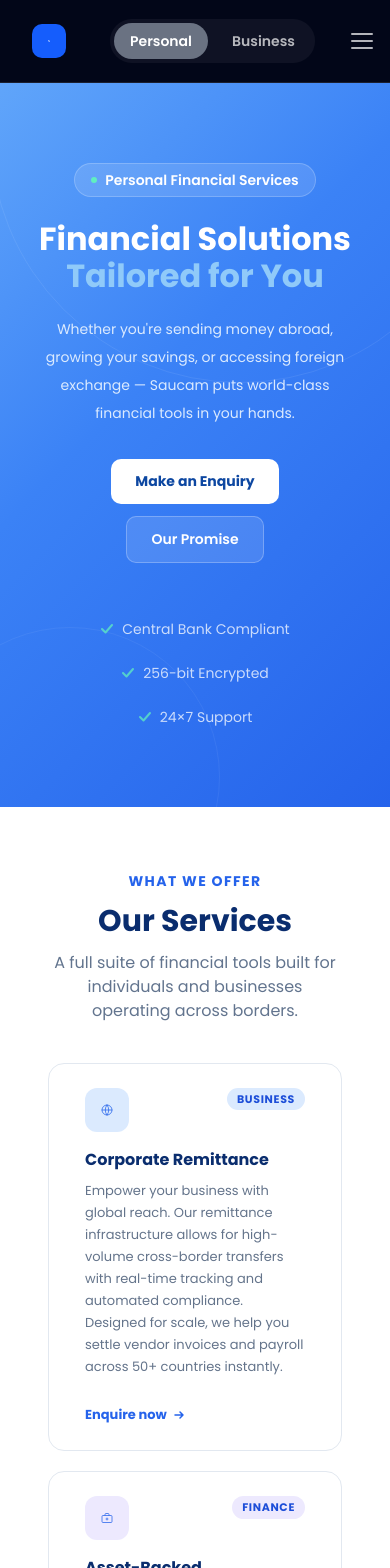
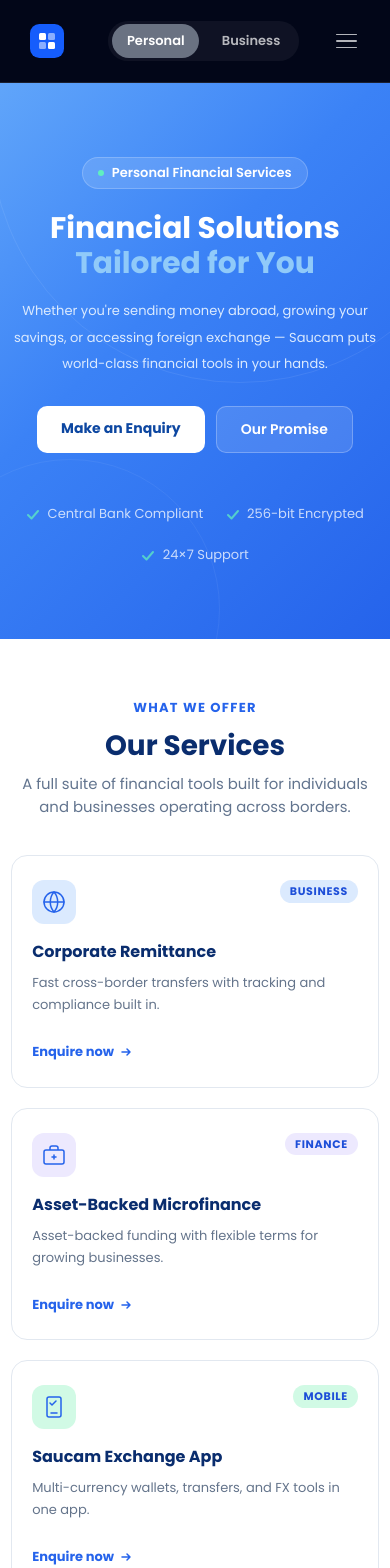
Before and after one commit to BICD-dev/saucam-financials, a Next.js app: page /personal in a window 390 px wide. Shown: the top 1568 px of the page. Built offline with nearby package versions, Linux system fonts and the light colour scheme.

Commit message:
feat: Update layout and responsiveness for Business and Personal pages; refine service card descriptions

```diff
--- a/src/app/business/page.tsx
+++ b/src/app/business/page.tsx
@@ -253,7 +253,7 @@
   return (
     <main className="bg-slate-950 text-white">
       {/* Section 1: Hero */}
-      <div className="min-h-screen px-4 sm:px-6 lg:px-10 grid grid-cols-1 lg:grid-cols-2 gap-10 items-center">
+      <div className="min-h-screen px-3 sm:px-6 lg:px-10 grid grid-cols-1 lg:grid-cols-2 gap-10 items-center">
         <section className="flex flex-col gap-6 items-left justify-center ">
           <p className="text-sm font-semibold text-white bg-slate-800 border border-slate-700 rounded-full w-fit px-4 py-1">
             Africa&apos;s fastest growing financial Institution 2023-2025
@@ -278,7 +278,7 @@
       </div>
 
       {/* Section 2: Features with Sticky Nav */}
-      <div className="relative h-fit bg-blue-100 pb-20 px-3 sm:px-4 md:px-6">
+      <div className="relative h-fit bg-blue-100 pb-20 px-2 sm:px-4 md:px-6">
         <div className="py-14 md:py-20 text-center">
           <h1 className="text-3xl md:text-5xl font-bold text-slate-950">
             All the tools you need to run your
@@ -290,7 +290,7 @@
 
         {/* THE STICKY NAVBAR */}
         <nav className="sticky top-20.5 md:top-22.5 z-40 bg-white/90 backdrop-blur-md border-b border-slate-200 py-3 mb-8 rounded-lg">
-          <ul className="flex gap-3 md:gap-8 md:justify-center overflow-x-auto whitespace-nowrap px-3 md:px-4">
+          <ul className="flex gap-3 md:gap-8 md:justify-center overflow-x-auto whitespace-nowrap px-2 md:px-4">
             {sections.map((sec) => (
               <li key={sec.id}>
                 <a
@@ -310,7 +310,7 @@
         </nav>
 
         {/* Content Sections */}
-        <section className="max-w-6xl mx-auto px-3 sm:px-4 md:px-6">
+        <section className="max-w-6xl mx-auto px-2 sm:px-4 md:px-6">
           {sections.map((sec) => (
             <div
               id={sec.id}
@@ -340,7 +340,7 @@
       </div>
 
       {/* ── Section 3: CTA + Testimonial Slider ─────────────── */}
-      <div className="min-h-screen bg-slate-950 grid grid-cols-1 lg:grid-cols-2 gap-10 md:gap-16 px-4 sm:px-6 lg:px-10 py-16 md:py-24 items-center">
+      <div className="min-h-screen bg-slate-950 grid grid-cols-1 lg:grid-cols-2 gap-10 md:gap-16 px-3 sm:px-6 lg:px-10 py-16 md:py-24 items-center">
         {/* Left — CTA copy */}
         <div className="flex flex-col gap-6">
           <span className="text-blue-400 text-sm font-semibold uppercase tracking-widest">
@@ -539,7 +539,7 @@
         </div>
       </div>
       {/* section 4 */}
-      <div className="bg-slate-200 min-h-screen px-4 sm:px-6 lg:px-10 flex flex-col gap-10 md:gap-14 pt-8 text-black">
+      <div className="bg-slate-200 min-h-screen px-3 sm:px-6 lg:px-10 flex flex-col gap-10 md:gap-14 pt-8 text-black">
         <section className="grid grid-cols-1 lg:grid-cols-3 gap-3 md:gap-0">
           <h1 className="text-lg md:text-2xl font-bold">What&apos;s more?</h1>
           <h1 className="text-lg md:text-2xl font-semibold text-gray-600">
@@ -602,7 +602,7 @@
             aria-hidden
           />
 
-          <div className="relative z-10 max-w-5xl mx-auto w-full px-4 sm:px-6 md:px-8">
+          <div className="relative z-10 max-w-5xl mx-auto w-full px-3 sm:px-6 md:px-8">
             {/* Heading */}
             <div className="mb-8 md:mb-12">
               <p className="text-blue-400 text-sm font-semibold uppercase tracking-widest mb-3">
--- a/src/app/globals.css
+++ b/src/app/globals.css
@@ -128,9 +128,7 @@
     @apply font-sans antialiased;
     scroll-behavior: smooth;
   }
-  div{
-    @apply px-4
-  }
+
 }
 .poppins-thin {
   font-family: "Poppins", sans-serif;
@@ -239,3 +237,9 @@
   font-weight: 900;
   font-style: italic;
 }
+
+@media (max-width: 640px) {
+  html {
+    font-size: 93%;
+  }
+}
--- a/src/app/personal/page.tsx
+++ b/src/app/personal/page.tsx
@@ -57,7 +57,7 @@
           position: "relative",
           overflow: "hidden",
         }}
-        className="px-4 sm:px-6 py-20 sm:py-28 text-white text-center"
+        className="px-3 sm:px-6 py-20 sm:py-28 text-white text-center"
       >
         {/* Decorative circles */}
         <div
@@ -186,7 +186,7 @@
       </section>
 
       {/* ── Services Grid ────────────────────────────────────── */}
-      <section className="py-16 sm:py-24 px-4 sm:px-6" style={{ background: "#fff" }}>
+      <section className="py-16 sm:py-24 px-3 sm:px-6" style={{ background: "#fff" }}>
         <div className="max-w-6xl mx-auto">
           <div className="text-center mb-10 sm:mb-14">
             <p
@@ -340,7 +340,7 @@
       {/* ── Enquiry Form ─────────────────────────────────────── */}
       <section
         id="inquiry"
-        className="py-16 sm:py-24 px-4 sm:px-6"
+        className="py-16 sm:py-24 px-3 sm:px-6"
         style={{ background: "#E2E8F0" }}
       >
         <div className="max-w-5xl mx-auto">
@@ -647,7 +647,7 @@
       {/* ── Our Guarantee ────────────────────────────────────── */}
       <section
         id="guarantee"
-        className="py-16 sm:py-24 px-4 sm:px-6"
+        className="py-16 sm:py-24 px-3 sm:px-6"
         style={{ background: "#fff" }}
       >
         <div className="max-w-6xl mx-auto">
@@ -716,7 +716,7 @@
       </section>
 
       {/* ── FAQ ──────────────────────────────────────────────── */}
-      <section className="py-16 sm:py-24 px-4 sm:px-6" style={{ background: "#E2E8F0" }}>
+      <section className="py-16 sm:py-24 px-3 sm:px-6" style={{ background: "#E2E8F0" }}>
         <div className="max-w-5xl mx-auto">
           <div className="text-center mb-10 sm:mb-12">
             <p
--- a/src/constants/serviceCards.tsx
+++ b/src/constants/serviceCards.tsx
@@ -3,7 +3,7 @@
   {
     name: "Corporate Remittance",
     description:
-      "Empower your business with global reach. Our remittance infrastructure allows for high-volume cross-border transfers with real-time tracking and automated compliance. Designed for scale, we help you settle vendor invoices and payroll across 50+ countries instantly.",
+      "Fast cross-border transfers with tracking and compliance built in.",
     tag: "Business",
     icon: (
       <svg width="24" height="24" viewBox="0 0 24 24" fill="none">
@@ -16,7 +16,7 @@
   {
     name: "Asset-Backed Microfinance",
     description:
-      "Unlock liquidity without liquidating your assets. We provide specialized credit facilities secured against your business assets. Our microfinance model focuses on sustainable growth, offering flexible repayment terms that align with your cash flow cycles.",
+      "Asset-backed funding with flexible terms for growing businesses.",
     tag: "Finance",
     icon: (
       <svg width="24" height="24" viewBox="0 0 24 24" fill="none">
@@ -30,7 +30,7 @@
   {
     name: "Saucam Exchange App",
     description:
-      "The future of currency management in your pocket. Swap between major world currencies at mid-market rates. The Saucam app provides multi-currency wallets, instant P2P transfers, and detailed spending analytics for the modern entrepreneur.",
+      "Multi-currency wallets, transfers, and FX tools in one app.",
     tag: "Mobile",
     icon: (
       <svg width="24" height="24" viewBox="0 0 24 24" fill="none">
@@ -44,7 +44,7 @@
   {
     name: "Foreign Exchange",
     description:
-      "Access deep liquidity pools and competitive FX rates. Our platform mitigates currency risk through forward contracts and spot trades, ensuring your profit margins remain protected despite market volatility.",
+      "Competitive FX rates with tools to reduce currency risk.",
     tag: "FX",
     icon: (
       <svg width="24" height="24" viewBox="0 0 24 24" fill="none">
@@ -57,7 +57,7 @@
   {
     name: "Currency Brokerage",
     description:
-      "Personalized brokerage services for high-net-worth transactions. Our expert brokers provide market insights and execution strategies to ensure you get the best possible value on large-scale currency acquisitions.",
+      "Expert brokerage support for large currency transactions.",
     tag: "Brokerage",
     icon: (
       <svg width="24" height="24" viewBox="0 0 24 24" fill="none">
@@ -69,7 +69,7 @@
   {
     name: "Cross-Border Payments",
     description:
-      "With the Saucam Exchange App, web platform and physical branch network, customers can initiate transfers, track transactions in real-time and access support where needed — bridging digital convenience and human assistance.",
+      "Secure cross-border payments with real-time tracking.",
     tag: "Payments",
     icon: (
       <svg width="24" height="24" viewBox="0 0 24 24" fill="none">
@@ -82,7 +82,7 @@
   {
     name: "Credit Card Payments",
     description:
-      "Saucam offers secure and reliable credit card payment solutions for global transactions. All payments are processed using bank-grade encryption, giving your customers and your business total peace of mind.",
+      "Secure card payments for global transactions.",
     tag: "Cards",
     icon: (
       <svg width="24" height="24" viewBox="0 0 24 24" fill="none">
@@ -96,7 +96,7 @@
   {
     name: "TravelCard Investment & Savings",
     description:
-      "The service combines Target Savings Plans and Fixed Yield Investment Plans, allowing users to save with purpose while earning stable and predictable returns — perfect for frequent travellers and global entrepreneurs.",
+      "Savings and investment plans with steady returns.",
     tag: "Savings",
     icon: (
       <svg width="24" height="24" viewBox="0 0 24 24" fill="none">
```
